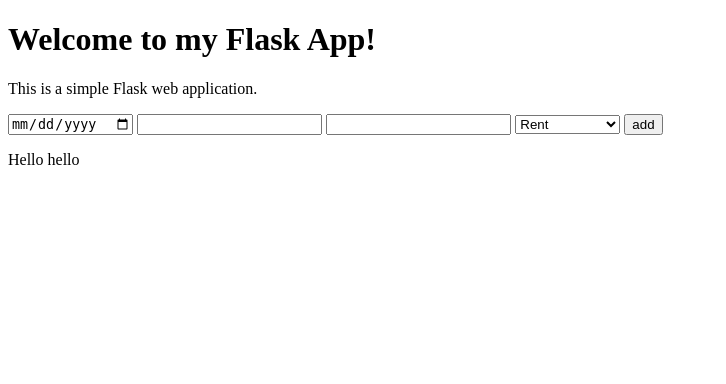
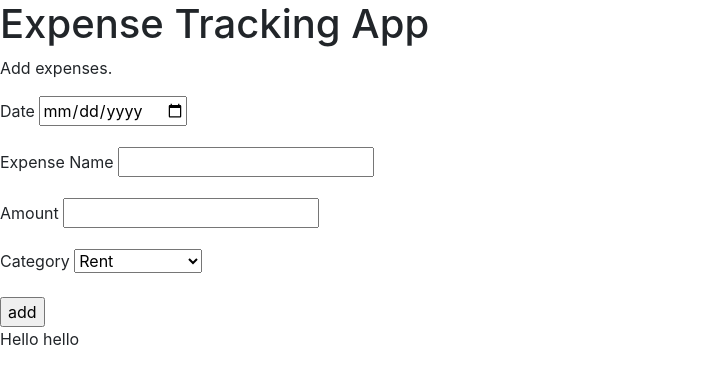
Before and after one commit to MaxineSomers/McWics, a Flask app: page / in a window 1280 px wide. Shown: the top 384 px of the page, without its empty margins (0-726 px from the left). Run offline with Flask 3, Linux system fonts and the light colour scheme; some libraries are stand-ins or nearby versions.

Commit message:
made add page prettier

```diff
--- a/templates/add.html
+++ b/templates/add.html
@@ -4,21 +4,44 @@
     <meta charset="UTF-8">
     <meta name="viewport" content="width=device-width, initial-scale=1.0">
     <title>Flask UI Example</title>
+    <link rel="stylesheet" href="https://stackpath.bootstrapcdn.com/bootstrap/4.5.2/css/bootstrap.min.css">
+    <style>
+        /* Custom CSS */
+        .form-container {
+          max-width: 500px;
+          margin: 50px auto;
+        }
+    </style>
 
 </head>
 <body>
-    <h1>Welcome to my Flask App!</h1>
-    <p>This is a simple Flask web application.</p>
+    <h1>Expense Tracking App</h1>
+    <p>Add expenses.</p>
 
     <form action="/addexpense" method="POST">
+        <div class="form-group">
+            <label for="date">Date</label>
             <input type="date" name="date" id="date">
-        <input type="text" name="expense" id="expense">
+        </div>
+
+        <div class="form-group">
+            <label for="">Expense Name</label>
+            <input type="text" name="expensename" id="expensename">
+        </div>
+
+        <div class="form-group">
+            <label for="">Amount</label>
             <input type="text" name="amount" id="amount">
+        </div>
+
+        <div class="form-group">
+            <label for="">Category</label>
             <select name="category" id="category">
                 <option value="rent">Rent</option>
                 <option value="entertainment">Entertainment</option>
                 <option value="other">Other</option>
             </select>
+        </div>
         <input type="submit" value="add" id="">
     </form>
 
```
Lines whose indentation alone changed are shown as unchanged.
